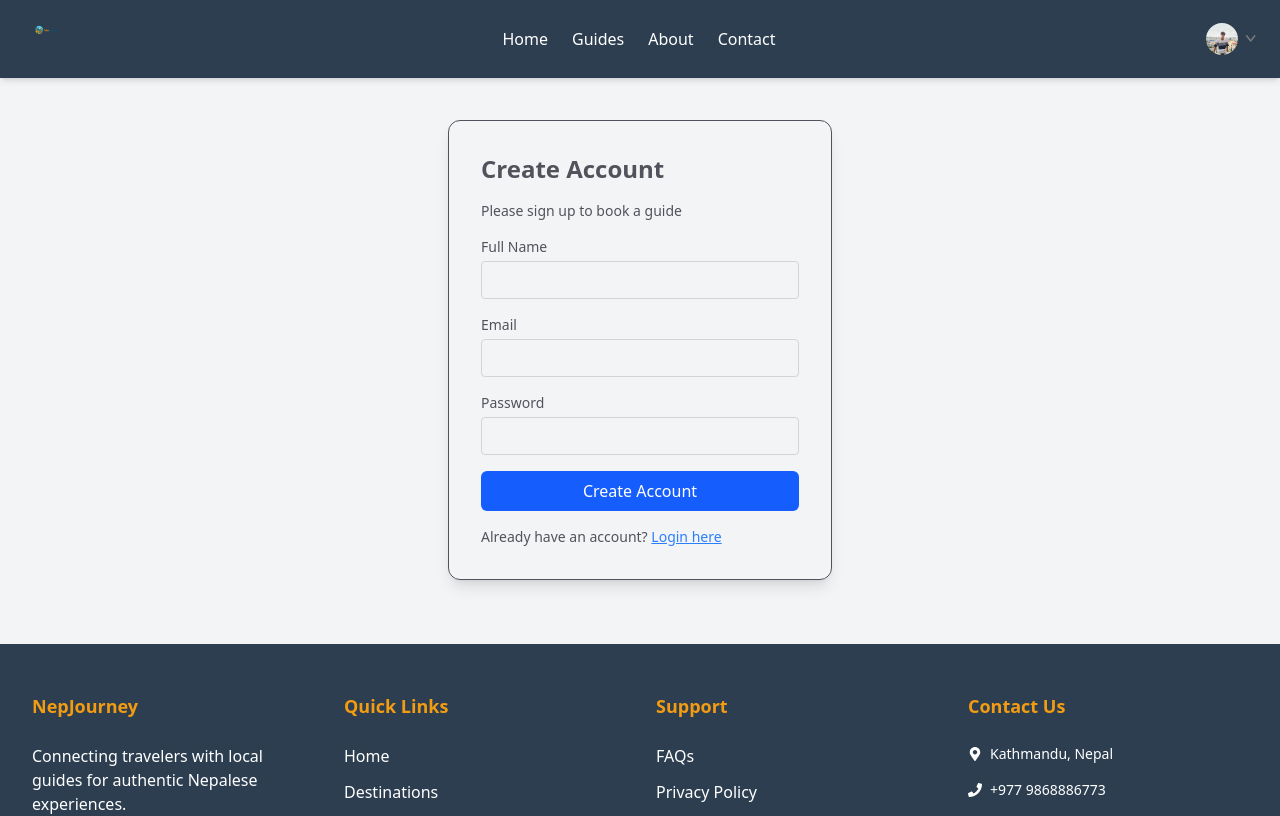
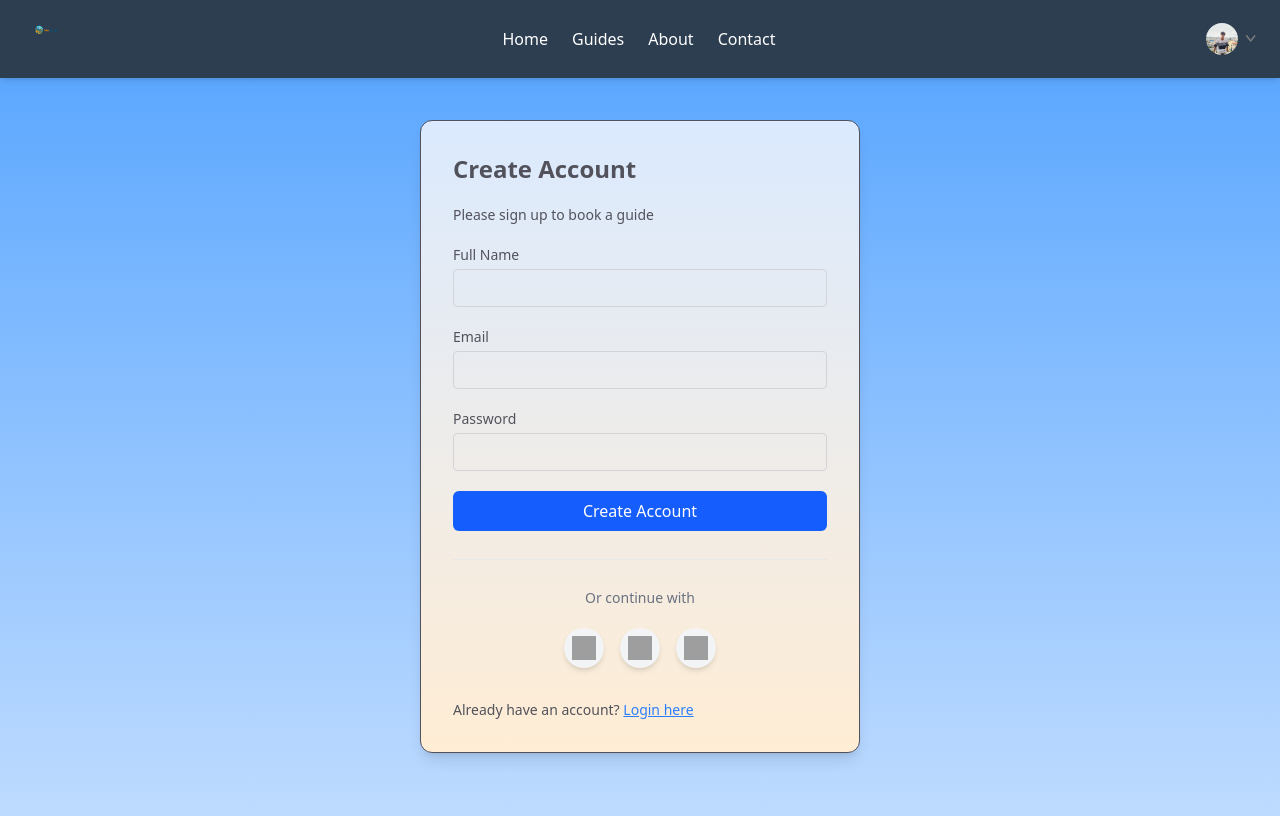
Before and after one commit to bikrambohara12/NepJourney, a React (Vite) app: page /login in a window 1280 px wide. Shown: the top 816 px of the page. Built offline with nearby package versions, Linux system fonts and the light colour scheme; grey boxes are pictures that could not be loaded.

Commit message:
changing the some code

```diff
--- a/src/pages/Login.jsx
+++ b/src/pages/Login.jsx
@@ -1,31 +1,86 @@
-import React, { useState } from 'react'
+// import React, { useState } from 'react'
+
+// const Login = () => {
+//   const [state, setState] = useState('Sign up')
+//   const [email, setEmail] = useState('')
+//   const [password, setPassword] = useState('')
+//   const [name, setName] = useState('')
+
+//   const onSubmitHandler = async (event) => {
+//     event.preventDefault()
+//   }
+
+//   return (
+//     <form className='min-h-[80vh] flex items-center pt-30 pb-16' onSubmit={onSubmitHandler}>
+//       <div className='flex flex-col gap-4 m-auto items-start p-8 min-w-[340px] sm:min-w-96 border rounded-xl text-zinc-600 text-sm shadow-lg'>
+//         <p className='text-2xl font-semibold'>{state === 'Sign up' ? "Create Account" : "Login"}</p>
+//         <p>Please {state === 'Sign up' ? "sign up" : "log in"} to book a guide</p>
+
+//         {state === "Sign up" && (
+//           <div className='w-full'>
+//             <p>Full Name</p>
+//             <input className='border border-zinc-300 rounded w-full p-2 mt-1' type="text" onChange={(e) => setName(e.target.value)}value={name} required/>
+//           </div>
+//         )}
+
+//         <div className='w-full'>
+//           <p>Email</p>
+//           <input className='border border-zinc-300 rounded w-full p-2 mt-1' type="email" onChange={(e) => setEmail(e.target.value)} value={email} required />
+//         </div>
+
+//         <div className='w-full'>
+//           <p>Password</p>
+//           <input className='border border-zinc-300 rounded w-full p-2 mt-1' type="password" onChange={(e) => setPassword(e.target.value)} value={password} required />
+//         </div>
+
+//         <button className='bg-blue-600 text-white w-full py-2 rounded-md text-base'>
+//           {state === 'Sign up' ? "Create Account" : "Login"}
+//         </button>
+
+//         {state === 'Sign up' ? (
+//           <p>  Already have an account?{' '} <span onClick={() => setState('Login')} className='text-blue-500 underline cursor-pointer'>Login here</span></p>
+//         ) : (
+//           <p> Create a new account?{' '} <span onClick={() => setState('Sign up')} className='text-blue-500 underline cursor-pointer'>Click here </span> </p>
+//         )}
+
+//       </div>
+//     </form>
+//   )
+// }
+
+// export default Login
+
+
+
+import React, { useState } from 'react';
 
 const Login = () => {
-  const [state, setState] = useState('Sign up')
-  const [email, setEmail] = useState('')
-  const [password, setPassword] = useState('')
-  const [name, setName] = useState('')
+  const [state, setState] = useState('Sign up');
+  const [email, setEmail] = useState('');
+  const [password, setPassword] = useState('');
+  const [name, setName] = useState('');
 
   const onSubmitHandler = async (event) => {
-    event.preventDefault()
-  }
+    event.preventDefault();
+
+  };
 
   return (
-    <form className='min-h-[80vh] flex items-center pt-30 pb-16' onSubmit={onSubmitHandler}>
-      <div className='flex flex-col gap-4 m-auto items-start p-8 min-w-[340px] sm:min-w-96 border rounded-xl text-zinc-600 text-sm shadow-lg'>
+    <form className='min-h-[80vh] flex items-center pt-30 pb-16 bg-gradient-to-b from-blue-400 to-blue-200' onSubmit={onSubmitHandler}>
+      <div className='flex flex-col gap-5 m-auto items-start p-8 min-w-[340px] sm:min-w-110 border rounded-xl text-zinc-600 text-sm shadow-lg bg-gradient-to-b from-blue-100 to-orange-100'>
         <p className='text-2xl font-semibold'>{state === 'Sign up' ? "Create Account" : "Login"}</p>
         <p>Please {state === 'Sign up' ? "sign up" : "log in"} to book a guide</p>
 
         {state === "Sign up" && (
           <div className='w-full'>
             <p>Full Name</p>
-            <input className='border border-zinc-300 rounded w-full p-2 mt-1' type="text" onChange={(e) => setName(e.target.value)}value={name} required/>
+            <input className='border border-zinc-300 rounded w-full p-2 mt-1' type="text" onChange={(e) => setName(e.target.value)} value={name}  required/>
           </div>
         )}
 
         <div className='w-full'>
           <p>Email</p>
-          <input className='border border-zinc-300 rounded w-full p-2 mt-1' type="email" onChange={(e) => setEmail(e.target.value)} value={email} required />
+          <input className='border border-zinc-300 rounded w-full p-2 mt-1' type="email"  onChange={(e) => setEmail(e.target.value)} value={email}  required />
         </div>
 
         <div className='w-full'>
@@ -33,19 +88,39 @@ const Login = () => {
           <input className='border border-zinc-300 rounded w-full p-2 mt-1' type="password" onChange={(e) => setPassword(e.target.value)} value={password} required />
         </div>
 
-        <button className='bg-blue-600 text-white w-full py-2 rounded-md text-base'>
+        <button className='bg-blue-600 text-white w-full py-2 rounded-md text-base hover:bg-blue-700 transition-all duration-200'>
           {state === 'Sign up' ? "Create Account" : "Login"}
         </button>
 
+        <hr className="w-full border-t border-gray-200 my-2" />
+
+        <p className='text-center w-full text-sm text-gray-500'>Or continue with</p>
+        <div className='flex justify-center gap-4 w-full'>
+          <button type="button" className='bg-gray-100 p-2 rounded-full shadow-md hover:bg-gray-400 hover:scale-105 transition-transform duration-200'>
+            <img src="https://img.icons8.com/color/48/google-logo.png" alt="Google" className='w-6 h-6' />
+          </button>
+          <button type="button" className='bg-gray-100 p-2 rounded-full shadow-md hover:bg-gray-400 hover:scale-105 transition-transform duration-200'>
+            <img src="https://img.icons8.com/color/48/facebook-new.png" alt="Facebook" className='w-6 h-6' />
+          </button>
+          <button type="button" className='bg-gray-100 p-2 rounded-full shadow-md hover:bg-gray-400 hover:scale-105 transition-transform duration-200'>
+            <img src="https://img.icons8.com/color/48/twitter--v1.png" alt="Twitter" className='w-6 h-6' />
+          </button>
+        </div>
+
         {state === 'Sign up' ? (
-          <p>  Already have an account?{' '} <span onClick={() => setState('Login')} className='text-blue-500 underline cursor-pointer'>Login here</span></p>
+          <p className='text-sm mt-3'>
+            Already have an account?{' '}
+            <span onClick={() => setState('Login')} className='text-blue-500 underline cursor-pointer hover:text-blue-700'>Login here</span>
+          </p>
         ) : (
-          <p> Create a new account?{' '} <span onClick={() => setState('Sign up')} className='text-blue-500 underline cursor-pointer'>Click here </span> </p>
+          <p className='text-sm mt-3'>
+            Create a new account?{' '}
+            <span onClick={() => setState('Sign up')} className='text-blue-500 underline cursor-pointer hover:text-blue-700'>Click here</span>
+          </p>
         )}
-
       </div>
     </form>
-  )
-}
+  );
+};
 
-export default Login
+export default Login;
```
